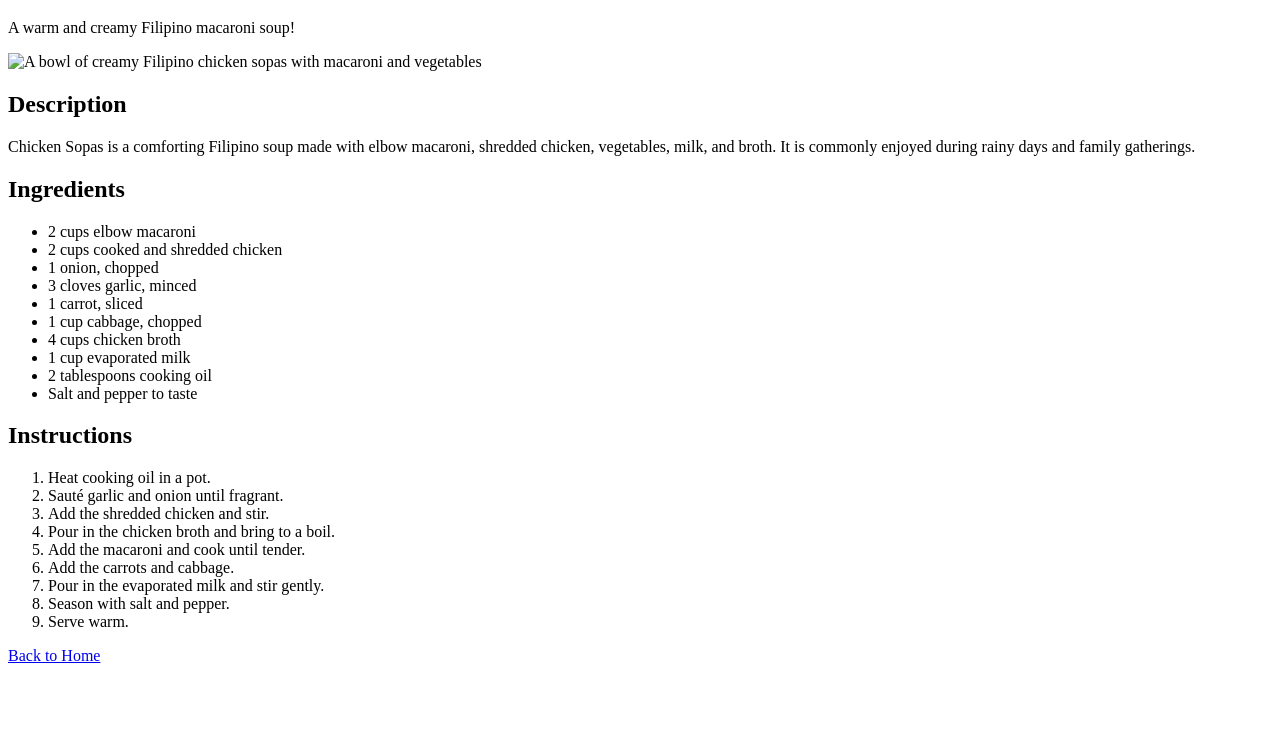
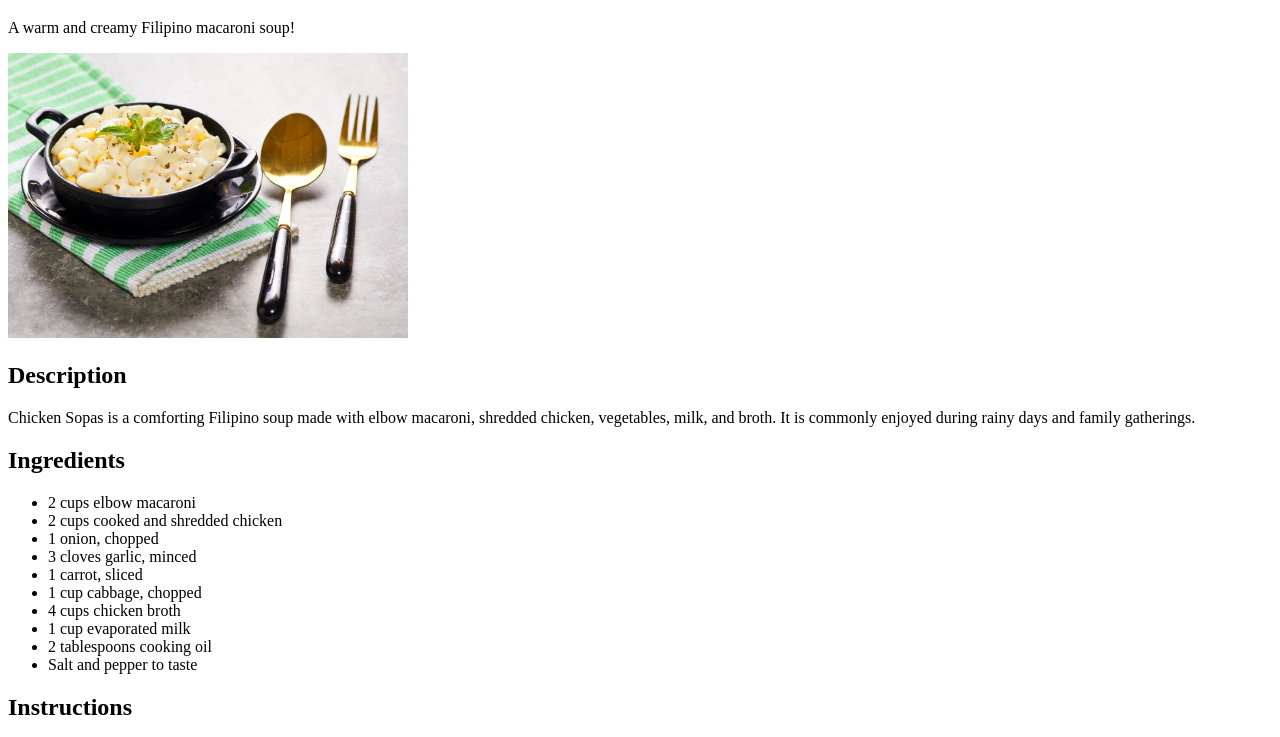
Before and after one commit to ashlybalondo-ux/yum-recipes, a plain HTML site: page recipes/chicken-sopas.html in a window 1280 px wide. Shown: the part 61-798 px from the top of the page. Drawn offline with Linux system fonts and the light colour scheme.

Commit message:
Change image for chicken sopas recipe
Updated the image source and alt text for chicken sopas.

```diff
--- a/recipes/chicken-sopas.html
+++ b/recipes/chicken-sopas.html
@@ -17,9 +17,9 @@
 
     <main>
 
-        <img src="../images/chicken-sopas.jpg"
-             alt="A bowl of creamy Filipino chicken sopas with macaroni and vegetables"
-             width="400">
+      <img src="../images/images/pexels-pitamaas-575428118-16988261.jpg"
+     alt="A bowl of Filipino chicken sopas"
+     width="400">
 
         <section>
             <h2>Description</h2>
```
